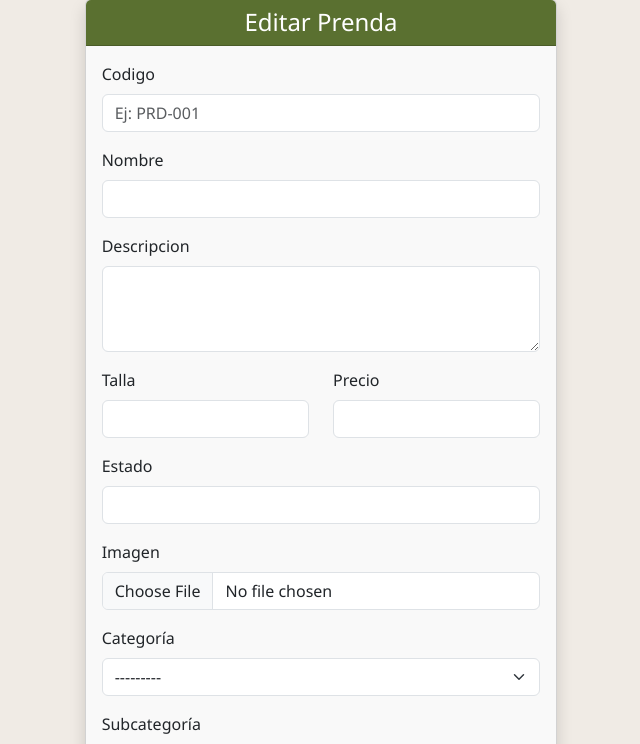
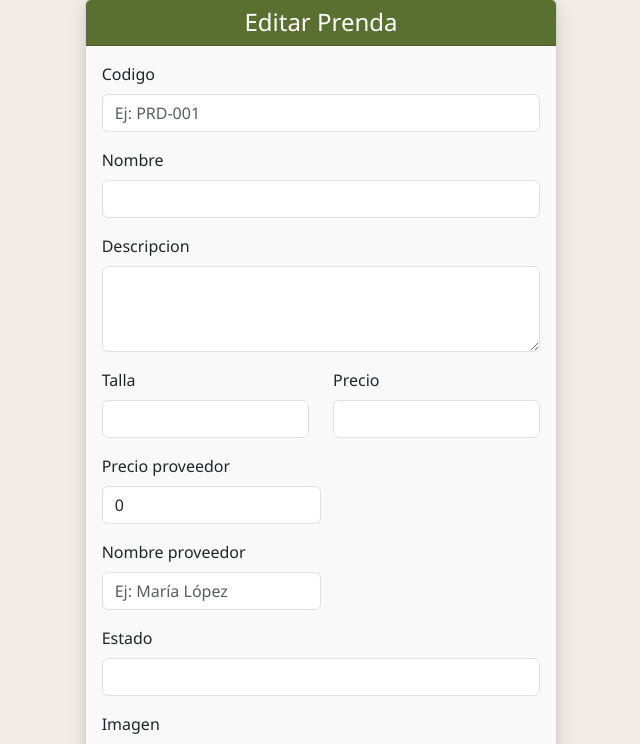
Before and after one commit to JJRodriguezz/ZeroWaste, a Django app: template inventory/templates/editar_prenda.html in a window 1280 px wide. Shown: the part 129-873 px from the top of the page, without its empty margins (319-959 px from the left). Run offline with Django 5.2, Linux system fonts and the light colour scheme; the template is opened without the code that fills it: values that come from a table or form of the project are taken from there, others are empty.

Commit message:
termine arreglos del admin dashboard

```diff
--- a/inventory/templates/editar_prenda.html
+++ b/inventory/templates/editar_prenda.html
@@ -54,6 +54,16 @@
                                 </div>
                             </div>
 
+                            <div class="col-md-6 mb-3">
+                                <label class="form-label">{{ form.precio_proveedor.label }}</label>
+                                {{ form.precio_proveedor }}
+                            </div>
+                            <div class="col-md-6 mb-3">
+                                <label class="form-label">{{ form.nombre_proveedor.label }}</label>
+                                {{ form.nombre_proveedor }}
+                            </div>
+
+
                             <div class="mb-3">
                                 <label class="form-label">{{ form.estado.label }}</label>
                                 {{ form.estado }}
@@ -95,6 +105,53 @@
             </div>
         </div>
     </main>
+    <script>
+        document.addEventListener('DOMContentLoaded', function () {
+            const precioInput = document.getElementById('precio-input');
+
+            if (precioInput) {
+                precioInput.addEventListener('input', function () {
+                    let rawValue = precioInput.value.replace(/[^\d]/g, '');
+                    if (rawValue) {
+                        const formatted = '$' + parseInt(rawValue, 10).toLocaleString('es-CO');
+                        precioInput.value = formatted;
+                    } else {
+                        precioInput.value = '';
+                    }
+                });
+
+                const form = precioInput.closest('form');
+                form.addEventListener('submit', function () {
+                    let cleanValue = precioInput.value.replace(/[^\d]/g, '');
+                    precioInput.value = cleanValue;
+                });
+            }
+        });
+    </script>
+
+    <script>
+            document.addEventListener('DOMContentLoaded', function () {
+                const precioInput = document.getElementById('precio-proveedor-input');
+
+                if (precioInput) {
+                    precioInput.addEventListener('input', function () {
+                        let rawValue = precioInput.value.replace(/[^\d]/g, '');
+                        if (rawValue) {
+                            const formatted = '$' + parseInt(rawValue, 10).toLocaleString('es-CO');
+                            precioInput.value = formatted;
+                        } else {
+                            precioInput.value = '';
+                        }
+                    });
+
+                    const form = precioInput.closest('form');
+                    form.addEventListener('submit', function () {
+                        let cleanValue = precioInput.value.replace(/[^\d]/g, '');
+                        precioInput.value = cleanValue;
+                    });
+                }
+            });
+        </script>
 
     <!-- Script para subcategorías dinámicas -->
     <script>
@@ -114,5 +171,6 @@
             });
         });
     </script>
+
 </body>
 </html>
```
Also changed, not shown: inventory/migrations/0004_alter_prenda_codigo.py, inventory/migrations/0005_prenda_nombre_proveedor_prenda_precio_proveedor.py (added), media/prendas/02197570-a16f-4259-bde9-d11de3858ccd_1.png (added), media/prendas/02197570-a16f-4259-bde9-d11de3858ccd_1_YTrbdR9.png (added), media/prendas/02197570-a16f-4259-bde9-d11de3858ccd_1_f0DC9EC.png (added), media/prendas/iaads_arbol_diagrama.png (added).
